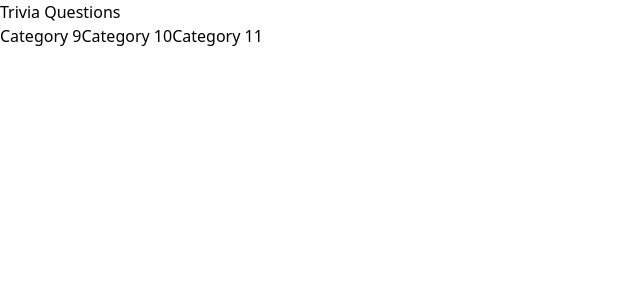
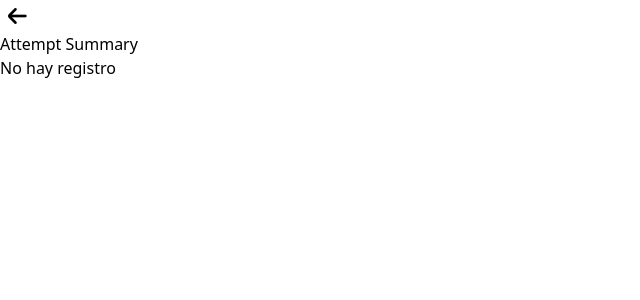
Before and after one commit to OscarOstorga/Reposicion-Parcial-II, a React (Vite) app: page /stats in a window 1280 px wide. Shown: the top 300 px of the page, without its empty margins (0-640 px from the left). Built offline with nearby package versions, Linux system fonts and the light colour scheme.

Commit message:
Merged with Stats

```diff
--- a/src/App.jsx
+++ b/src/App.jsx
@@ -14,7 +14,7 @@ import { Quiz } from './assets/Componentes/Quiz/Quiz'
 import { Home }from './assets/Componentes/Home'
 
 import { Categories, CategoriesLoader } from './assets/Componentes/Categories'
-import QuestionFetcher from './assets/Componentes/getQuestions'
+import { View } from './assets/Componentes/Stats/View'
 
 const router = createBrowserRouter(
     createRoutesFromElements(
@@ -24,7 +24,7 @@ const router = createBrowserRouter(
                 element={<Categories/>}
                 loader={CategoriesLoader}/>
             <Route path='categories/quiz' element={<Quiz/>}/>
-            <Route path='stats' element={<QuestionFetcher/>}/>
+            <Route path='stats' element={<View/>}/>
         </Route>
     )
 )
--- a/src/assets/Componentes/Categories.jsx
+++ b/src/assets/Componentes/Categories.jsx
@@ -18,7 +18,8 @@ export function Categories() {
 
             const cate = data[0].category;
             const temp = data.map((question) => {
-              return({category: cate, difficulty: question.difficulty, answer: " ", isTrue: false})
+              return({category: cate, difficulty: question.difficulty, question: question.question,
+                  answer: " ", isTrue: false})
             })
 
             localStorage.setItem("CurrentQuiz", JSON.stringify(data))
--- a/src/assets/Componentes/Quiz/Quiz.jsx
+++ b/src/assets/Componentes/Quiz/Quiz.jsx
@@ -12,6 +12,8 @@ export function Quiz() {
 
     const quiz = localStorage.getItem("CurrentQuiz");
     const QuizSubmission = JSON.parse(localStorage.getItem("QuizSubmission"));
+
+    console.log(QuizSubmission);
 
     const quizLength = JSON.parse(quiz).length;
     const questionsAnswered = getQuestionsAnswered(QuizSubmission);
--- /dev/null
+++ b/src/assets/Componentes/Stats/View.jsx
@@ -0,0 +1,77 @@
+import { useEffect, useState } from "react";
+
+export function View() {
+  const [partida, setPartida] = useState(null);
+  const [back, setBack] = useState(null);
+  useEffect(() => {
+    const partidaGuardada = localStorage.getItem("Submissions");
+
+    if (partidaGuardada) {
+      const datos = JSON.parse(partidaGuardada);
+      console.log(datos);
+      setPartida(datos[0]);
+      console.log(partidaGuardada);
+    }
+  }, []);
+
+  function handleBack (){
+
+  }
+
+  return (
+    <>
+      <div className="flex flex-col items-center justify-center mx-auto max-w-4xl p-4 m-4 bg-white rounded-md">
+        <div className="flex flex-row m-2">
+          <div className="pr-80" onClick={handleBack}>
+            <img src="src/assets/img/flecha-pequena-izquierda.png"></img>
+          </div>
+          <div className="pl-80">
+            <p className="text-xl">Attempt Summary</p>
+          </div>
+        </div>
+        <div className="flex-grow">
+          {partida ? (
+            <ul className="flex flex-col">
+              {partida.map((dato, index) => (
+                <div key={index} className="my-2 p-2 overflow-hidden flex">
+                  <li className="flex items-center">
+                    {dato.isTrue ? (
+                      <img
+                        className="w-5 h-5"
+                        src="src/assets/img/controlar.png"
+                        alt="Correct"
+                      />
+                    ) : (
+                      <img
+                        className="w-4 h-4"
+                        src="src/assets/img/cruz.png"
+                        alt="Incorrect"
+                      />
+                    )}
+                    <div className="flex flex-col ml-2">
+                      <div>
+                        <p className="text-xs">
+                          Question: {dato.category} -{dato.difficulty}{" "}
+                        </p>
+                      </div>
+                      <div>
+                        <p className="text-sm"> {dato.question.toString()}</p>
+                      </div>
+                    </div>
+
+                    <div className="flex flex-col ml-2">
+                      <p className="text-xs">Given Answer:</p>
+                      <p className="text-sm"> {dato.answer}</p>
+                    </div>
+                  </li>
+                </div>
+              ))}
+            </ul>
+          ) : (
+            <p>No hay registro</p>
+          )}
+        </div>
+      </div>
+    </>
+  );
+}
--- a/src/assets/Componentes/getQuestions.jsx
+++ /dev/null
@@ -1,42 +0,0 @@
-import React, { useState } from 'react';
-import fetchQuestions from '../services/services.js';
-
-function QuestionFetcher() {
-  const [questions, setQuestions] = useState([]);
-  const categories = [9, 10, 11];
-
-  const handleCategorySelection = async (category) => {
-    const fetchedQuestions = await fetchQuestions(category);
-    setQuestions(fetchedQuestions);
-  };
-
-  return (
-    <div>
-      <h1>Trivia Questions</h1>
-      <div>
-        {categories.map((category) => (
-          <button
-            key={category}
-            onClick={() => handleCategorySelection(category)}
-          >
-            Category {category}
-          </button>
-        ))}
-      </div>
-      <div>
-        {questions.length > 0 && (
-          <div>
-            <h2>All Questions:</h2>
-            <ul>
-              {questions.map((question, index) => (
-                <li key={index}>{question.question}</li>
-              ))}
-            </ul>
-          </div>
-        )}
-      </div>
-    </div>
-  );
-}
-
-export default QuestionFetcher;
```
